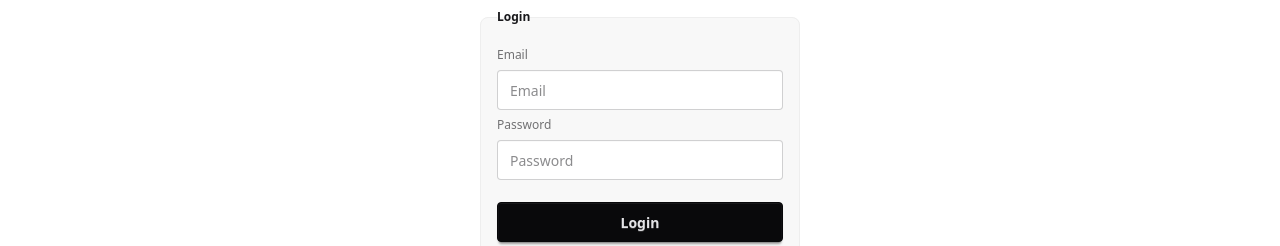
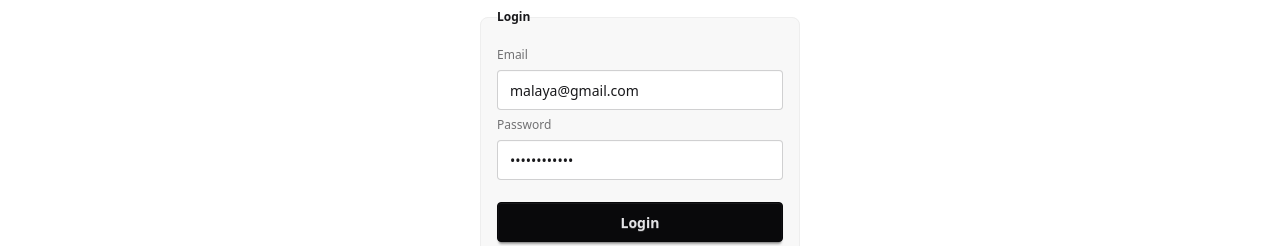
Before and after one commit to Malaya47/Echo, a React (Vite) app in the folder frontend/: page /login in a window 1280 px wide. Shown: the part 136-382 px from the top of the page. Built offline with nearby package versions, Linux system fonts and the light colour scheme.

Commit message:
feat: made login feature

```diff
--- a/frontend/src/components/Login.jsx
+++ b/frontend/src/components/Login.jsx
@@ -1,6 +1,28 @@
-import React from "react";
+import React, { useState } from "react";
+import axios from "axios";
 
 const Login = () => {
+  const [email, setEmail] = useState("malaya@gmail.com");
+  const [password, setPassword] = useState("Password@123");
+
+  const loginHandler = async () => {
+    try {
+      const res = await axios.post(
+        "http://localhost:3000/login",
+        {
+          emailId: email,
+          password,
+        },
+        {
+          withCredentials: true,
+        }
+      );
+      console.log(res);
+    } catch (error) {
+      console.error(error);
+    }
+  };
+
   return (
     <div className="mt-4">
       <section className="text-center mb-5">
@@ -12,12 +34,26 @@ const Login = () => {
           <legend className="fieldset-legend">Login</legend>
 
           <label className="label">Email</label>
-          <input type="email" className="input" placeholder="Email" />
+          <input
+            onChange={(e) => setEmail(e.target.value)}
+            value={email}
+            type="email"
+            className="input"
+            placeholder="Email"
+          />
 
           <label className="label">Password</label>
-          <input type="password" className="input" placeholder="Password" />
+          <input
+            onChange={(e) => setPassword(e.target.value)}
+            value={password}
+            type="password"
+            className="input"
+            placeholder="Password"
+          />
 
-          <button className="btn btn-neutral mt-4">Login</button>
+          <button onClick={loginHandler} className="btn btn-neutral mt-4">
+            Login
+          </button>
         </fieldset>
       </section>
     </div>
```
